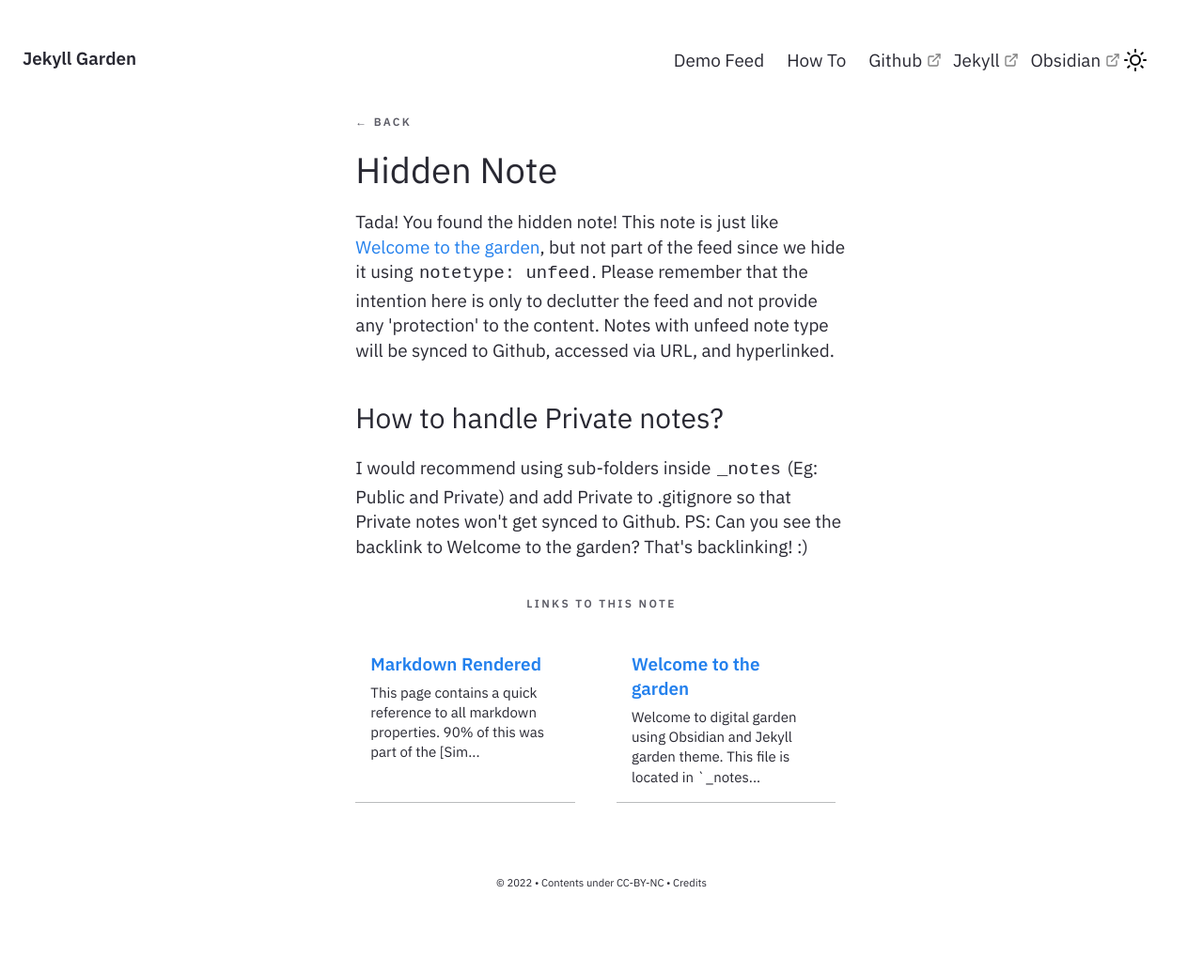
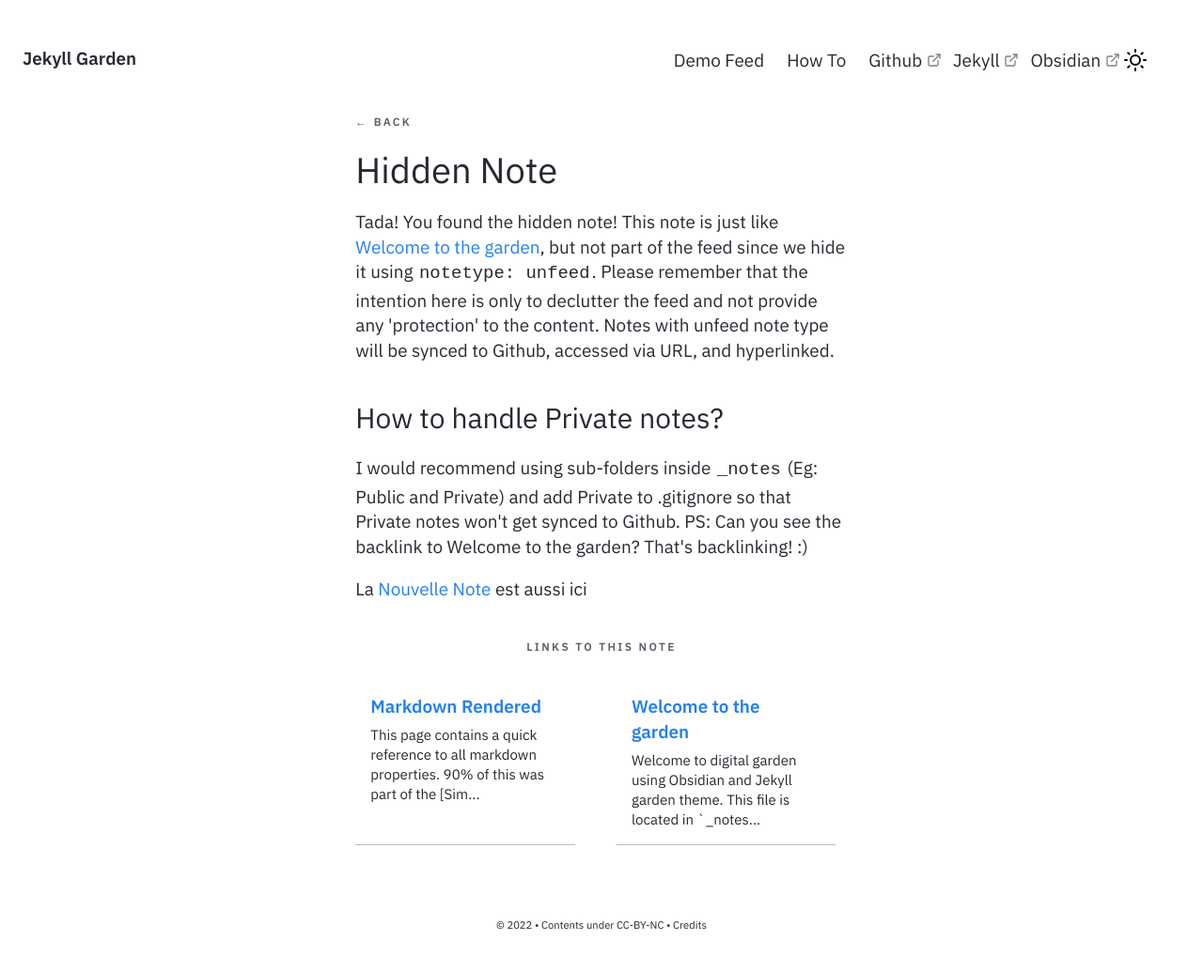
Before and after one commit to damienp199/damienp-garden, a Jekyll site: the page built from _notes/Public/Hidden Note.md, in a window 1280 px wide. Shown: the whole page at 94% size. Built offline with Jekyll 4.4.1, drawn with Linux system fonts in a browser that asks for light colours; before the commit the page ends 989 px from its top, so only the background shows below that.

Commit message:
Update content

```diff
--- a/_notes/Public/Hidden Note.md
+++ b/_notes/Public/Hidden Note.md
@@ -9,3 +9,5 @@ Tada! You found the hidden note! This note is just like [[Welcome to the garden]
 ### How to handle Private notes?
 
 I would recommend using sub-folders inside `_notes` (Eg: Public and Private) and add Private to .gitignore so that Private notes won't get synced to Github. PS: Can you see the backlink to Welcome to the garden? That's backlinking! :)
+
+La [[Nouvelle Note]] est aussi ici
```
